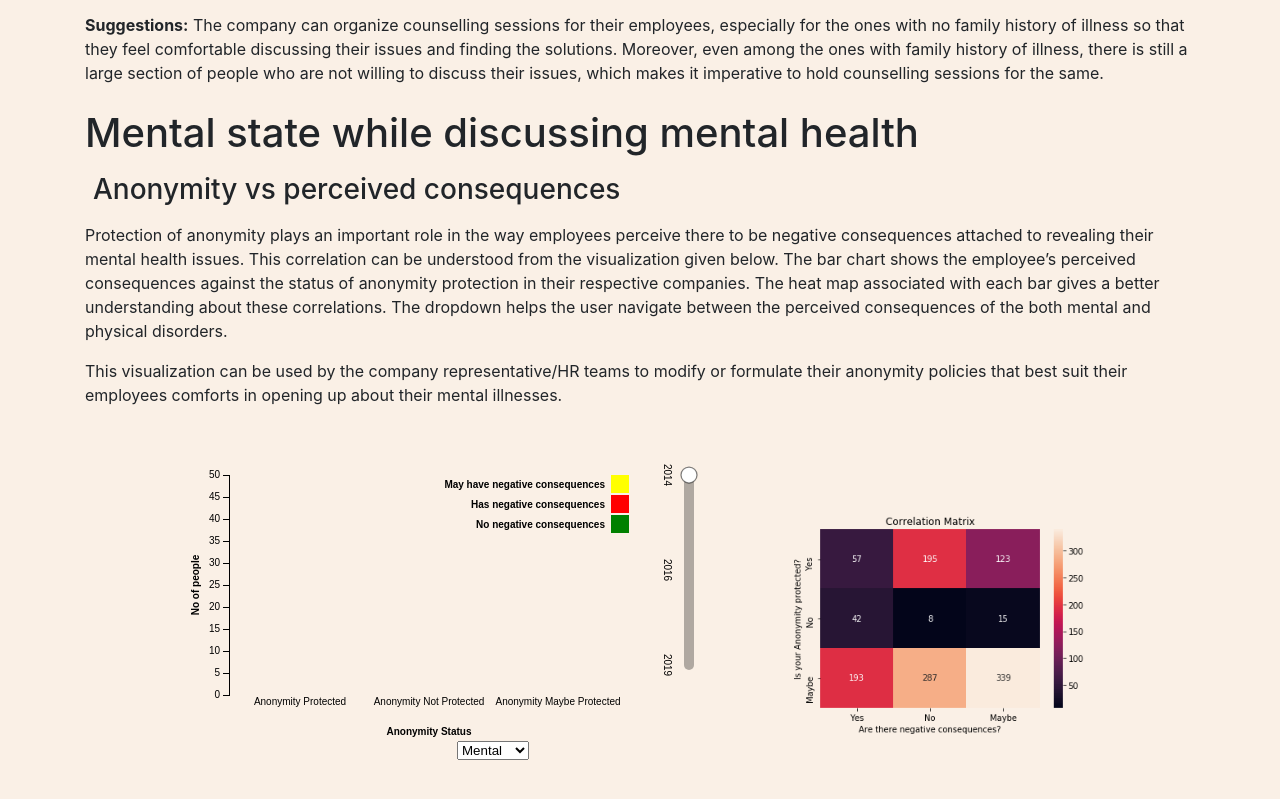
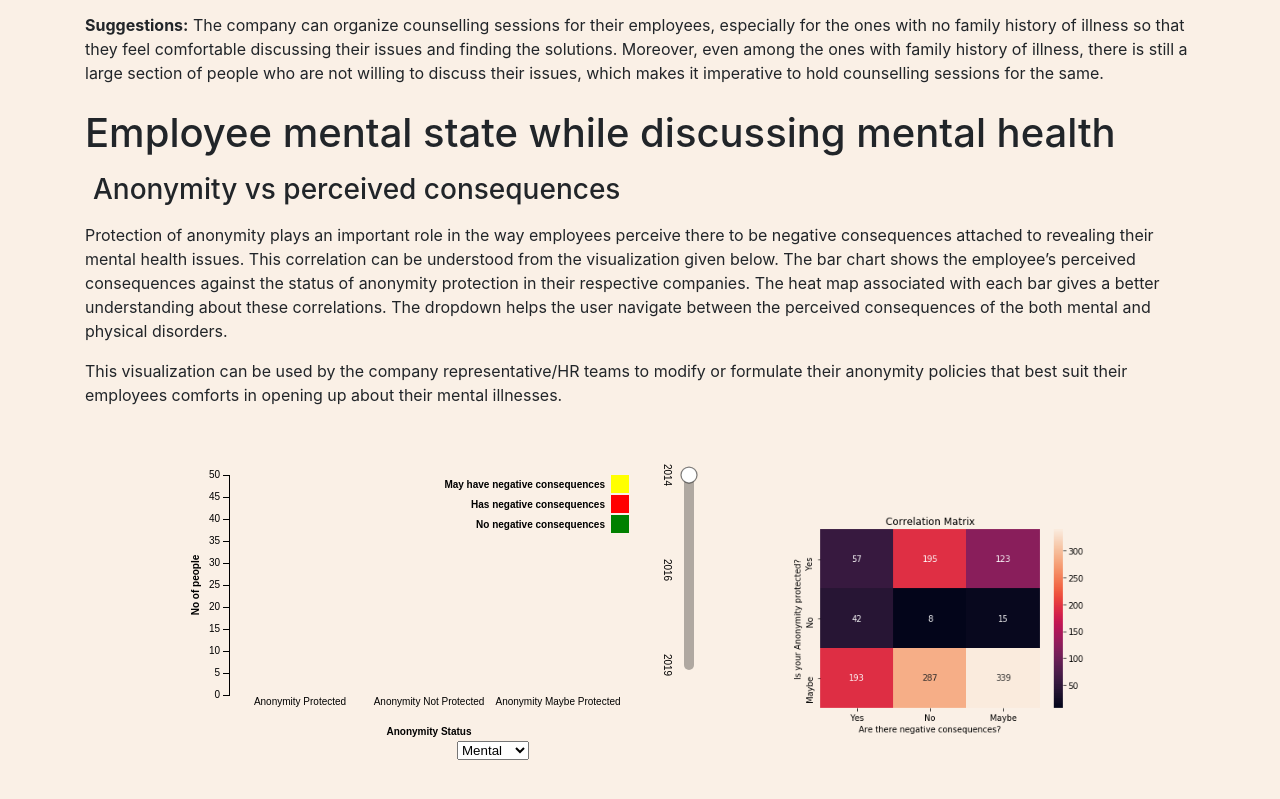
Before and after one commit to shezanmirzan/DataVis-Menta-Health, a plain HTML site: page index.html in a window 1280 px wide. Shown: the part 4369-5168 px from the top of the page. Drawn offline with nearby package versions, Linux system fonts and the light colour scheme; no server answers.

Commit message:
Update index.html

```diff
--- a/index.html
+++ b/index.html
@@ -95,7 +95,7 @@
       </div>
     </div>
 
-    <h1 class="mt-4"> Demographic Views </h1>
+    <h1 class="mt-4"> Demographic Views</h1>
 
 
     <!-- Statewise Disorders  -->
@@ -133,7 +133,7 @@
     <p> <b>Suggestions:</b> The company can organize counselling sessions for their employees, especially for the ones with no family history of illness so that they feel comfortable discussing their issues and finding the solutions. Moreover, even among the ones with family history of illness, there is still a large section of people who are not willing to discuss their issues, which makes it imperative to hold counselling sessions for the same.
     </p>
 
-     <h1 class="mt-4"> Mental state while discussing mental health </h1>
+     <h1 class="mt-4"> Employee mental state while discussing mental health </h1>
 
 <!-- Anonymity vs perceived consequences -->
 <h3 class="p-2">Anonymity vs perceived consequences</h3>
```
